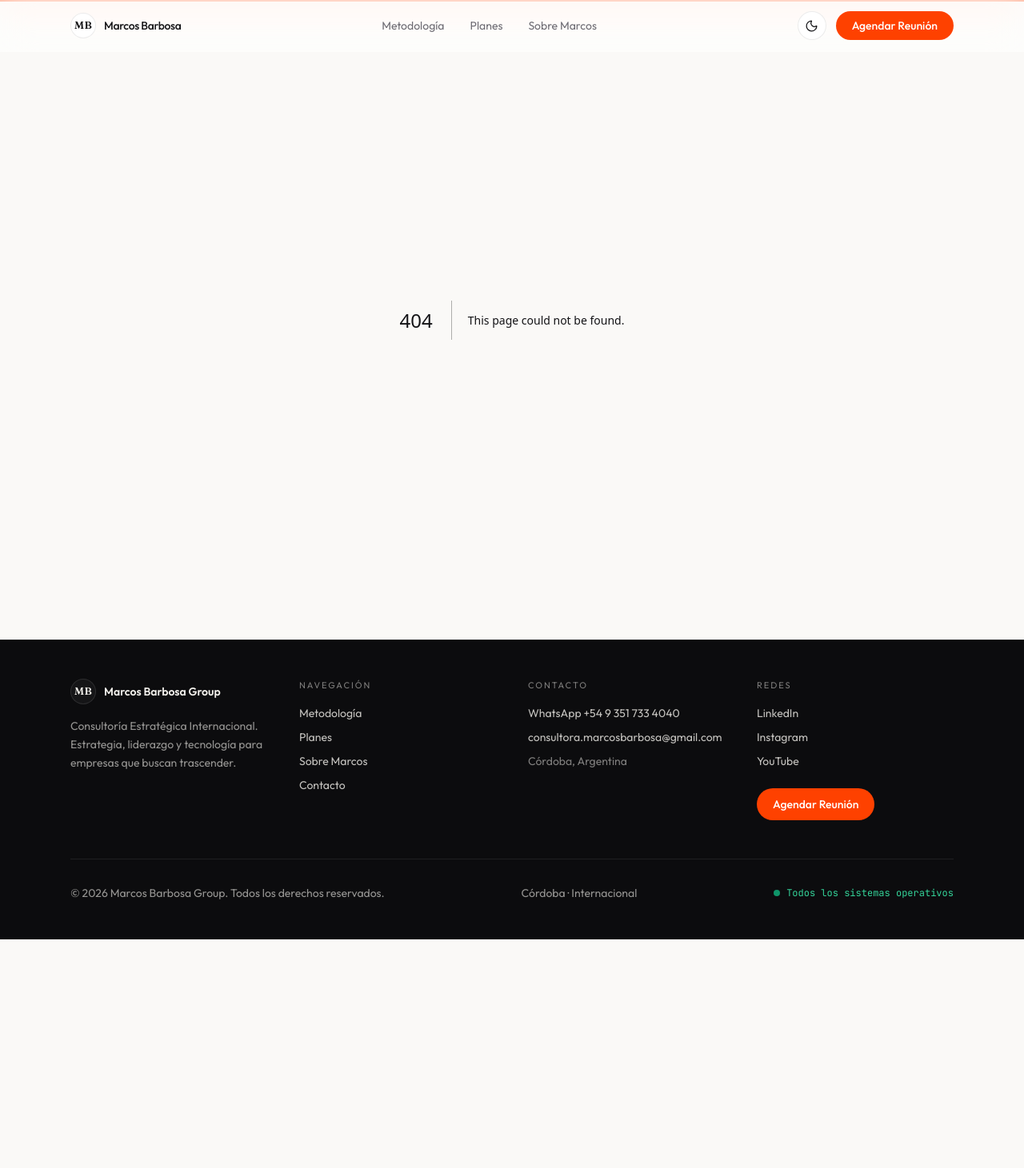
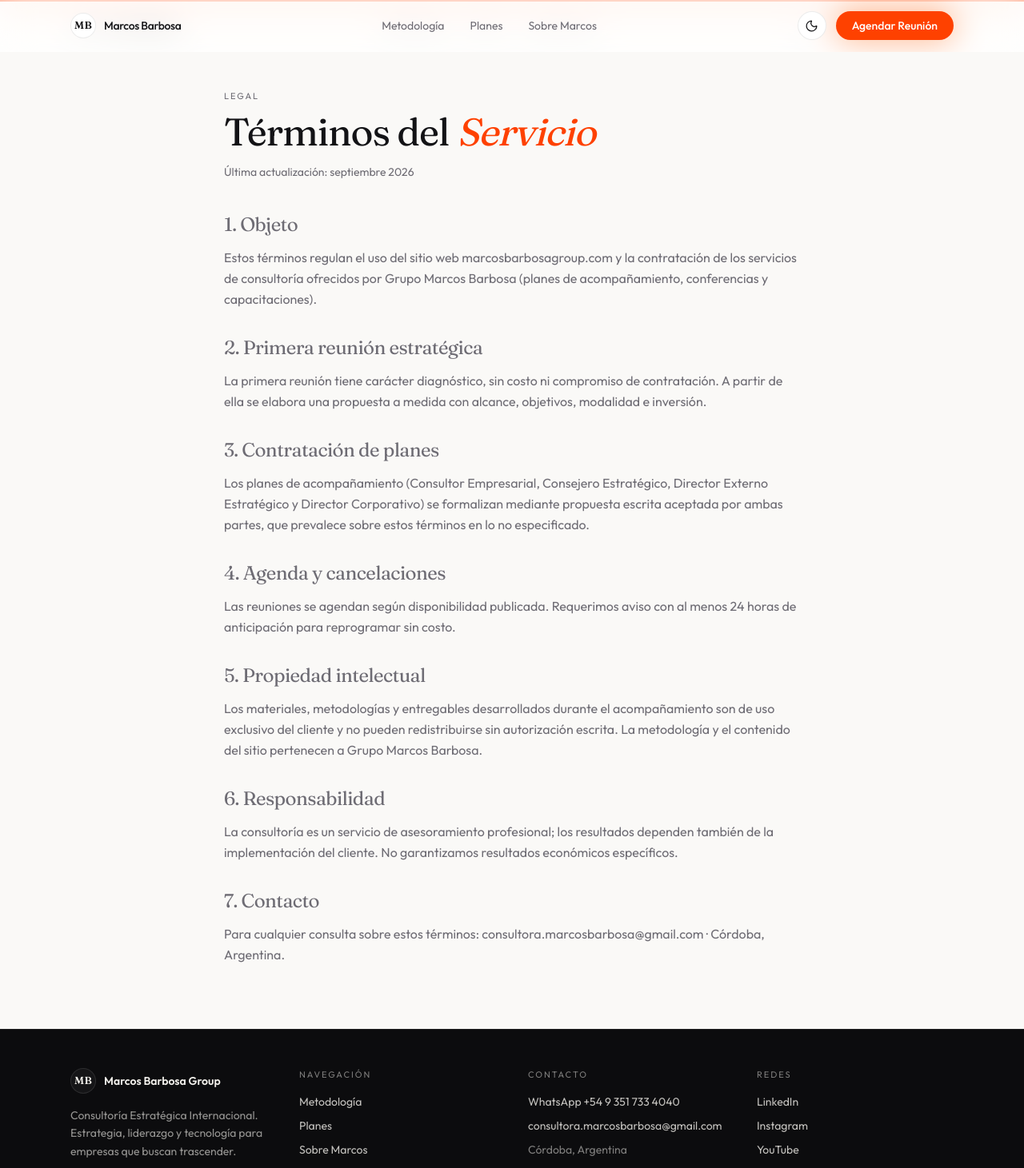
Before and after one commit to gonzalojoel1-sudo/webmarcosbarbosagroup, a Next.js app: page /terminos in a window 1280 px wide. Before the commit this address had no page. Shown: the top 1461 px of the page at 80% size. Before the commit the page ends 1175 px from the top, so only its background shows below. Built offline with nearby package versions, Linux system fonts and the light colour scheme.

Commit message:
feat(legal): paginas privacidad y terminos (requisito google oauth + legal consultora)

```diff
--- /dev/null
+++ b/app/privacidad/page.tsx
@@ -0,0 +1,77 @@
+import type { Metadata } from "next"
+import { Header } from "@/components/layout/header"
+import { Footer } from "@/components/layout/footer"
+
+export const metadata: Metadata = {
+  title: "Política de Privacidad | Marcos Barbosa Group",
+  description: "Cómo tratamos los datos personales de nuestros clientes y visitantes.",
+}
+
+export default function PrivacidadPage() {
+  return (
+    <>
+      <Header />
+      <main className="bg-bg pt-28 pb-20">
+        <article className="max-w-3xl mx-auto px-6 prose-neutral">
+          <p className="text-[11px] uppercase tracking-[0.18em] text-fg-muted">Legal</p>
+          <h1 className="font-display text-4xl md:text-5xl tracking-tight leading-[1.05] mt-3">
+            Política de <span className="italic text-primary">Privacidad</span>
+          </h1>
+          <p className="text-sm text-fg-muted mt-4">Última actualización: septiembre 2026</p>
+
+          <div className="mt-10 space-y-8 text-base leading-relaxed text-fg-muted [&_h2]:text-foreground [&_h2]:font-display [&_h2]:text-2xl [&_h2]:tracking-tight [&_h2]:mt-8 [&_h2]:mb-3">
+            <section>
+              <h2>Quiénes somos</h2>
+              <p>
+                Grupo Marcos Barbosa (&quot;nosotros&quot;) ofrece servicios de consultoría estratégica
+                internacional, liderazgo y tecnología. Sitio web: marcosbarbosagroup.com.
+                Contacto: consultora.marcosbarbosa@gmail.com.
+              </p>
+            </section>
+            <section>
+              <h2>Qué datos recopilamos</h2>
+              <p>
+                Cuando completás nuestro formulario de contacto o agendás una reunión, recopilamos:
+                nombre, correo electrónico, número de teléfono, el plan de interés y el mensaje que
+                nos enviás. Si agendás una reunión mediante Google Calendar, recibimos los datos que
+                Google comparte de la reserva (nombre, email, fecha y hora).
+              </p>
+            </section>
+            <section>
+              <h2>Para qué los usamos</h2>
+              <p>
+                Única y exclusivamente para responder tu consulta, coordinar la reunión estratégica
+                y dar seguimiento a la relación comercial. No enviamos publicidad masiva ni cedemos
+                tus datos a terceros para marketing.
+              </p>
+            </section>
+            <section>
+              <h2>Dónde se almacenan</h2>
+              <p>
+                En servidores propios administrados por la consultora (infraestructura Hetzner,
+                Unión Europea), así como en Google Calendar y Google Drive asociados a la
+                consultora. Los accesos están restringidos al equipo autorizado.
+              </p>
+            </section>
+            <section>
+              <h2>Tus derechos</h2>
+              <p>
+                Podés pedirnos en cualquier momento, escribiendo a
+                consultora.marcosbarbosa@gmail.com, acceder a tus datos, corregirlos o eliminarlos
+                de nuestros sistemas. Atendemos estas solicitudes dentro de las 72 horas hábiles.
+              </p>
+            </section>
+            <section>
+              <h2>Cookies y analítica</h2>
+              <p>
+                Este sitio no utiliza cookies de seguimiento publicitarias. Las herramientas de
+                medición, si se activaran a futuro, se informarán en esta misma sección.
+              </p>
+            </section>
+          </div>
+        </article>
+      </main>
+      <Footer />
+    </>
+  )
+}
--- /dev/null
+++ b/app/terminos/page.tsx
@@ -0,0 +1,84 @@
+import type { Metadata } from "next"
+import { Header } from "@/components/layout/header"
+import { Footer } from "@/components/layout/footer"
+
+export const metadata: Metadata = {
+  title: "Términos del Servicio | Marcos Barbosa Group",
+  description: "Condiciones de uso del sitio y contratación de servicios de consultoría.",
+}
+
+export default function TerminosPage() {
+  return (
+    <>
+      <Header />
+      <main className="bg-bg pt-28 pb-20">
+        <article className="max-w-3xl mx-auto px-6">
+          <p className="text-[11px] uppercase tracking-[0.18em] text-fg-muted">Legal</p>
+          <h1 className="font-display text-4xl md:text-5xl tracking-tight leading-[1.05] mt-3">
+            Términos del <span className="italic text-primary">Servicio</span>
+          </h1>
+          <p className="text-sm text-fg-muted mt-4">Última actualización: septiembre 2026</p>
+
+          <div className="mt-10 space-y-8 text-base leading-relaxed text-fg-muted [&_h2]:text-foreground [&_h2]:font-display [&_h2]:text-2xl [&_h2]:tracking-tight [&_h2]:mt-8 [&_h2]:mb-3">
+            <section>
+              <h2>1. Objeto</h2>
+              <p>
+                Estos términos regulan el uso del sitio web marcosbarbosagroup.com y la
+                contratación de los servicios de consultoría ofrecidos por Grupo Marcos Barbosa
+                (planes de acompañamiento, conferencias y capacitaciones).
+              </p>
+            </section>
+            <section>
+              <h2>2. Primera reunión estratégica</h2>
+              <p>
+                La primera reunión tiene carácter diagnóstico, sin costo ni compromiso de
+                contratación. A partir de ella se elabora una propuesta a medida con alcance,
+                objetivos, modalidad e inversión.
+              </p>
+            </section>
+            <section>
+              <h2>3. Contratación de planes</h2>
+              <p>
+                Los planes de acompañamiento (Consultor Empresarial, Consejero Estratégico,
+                Director Externo Estratégico y Director Corporativo) se formalizan mediante
+                propuesta escrita aceptada por ambas partes, que prevalece sobre estos términos en
+                lo no especificado.
+              </p>
+            </section>
+            <section>
+              <h2>4. Agenda y cancelaciones</h2>
+              <p>
+                Las reuniones se agendan según disponibilidad publicada. Requerimos aviso con al
+                menos 24 horas de anticipación para reprogramar sin costo.
+              </p>
+            </section>
+            <section>
+              <h2>5. Propiedad intelectual</h2>
+              <p>
+                Los materiales, metodologías y entregables desarrollados durante el acompañamiento
+                son de uso exclusivo del cliente y no pueden redistribuirse sin autorización
+                escrita. La metodología y el contenido del sitio pertenecen a Grupo Marcos Barbosa.
+              </p>
+            </section>
+            <section>
+              <h2>6. Responsabilidad</h2>
+              <p>
+                La consultoría es un servicio de asesoramiento profesional; los resultados
+                dependen también de la implementación del cliente. No garantizamos resultados
+                económicos específicos.
+              </p>
+            </section>
+            <section>
+              <h2>7. Contacto</h2>
+              <p>
+                Para cualquier consulta sobre estos términos:
+                consultora.marcosbarbosa@gmail.com · Córdoba, Argentina.
+              </p>
+            </section>
+          </div>
+        </article>
+      </main>
+      <Footer />
+    </>
+  )
+}
```
